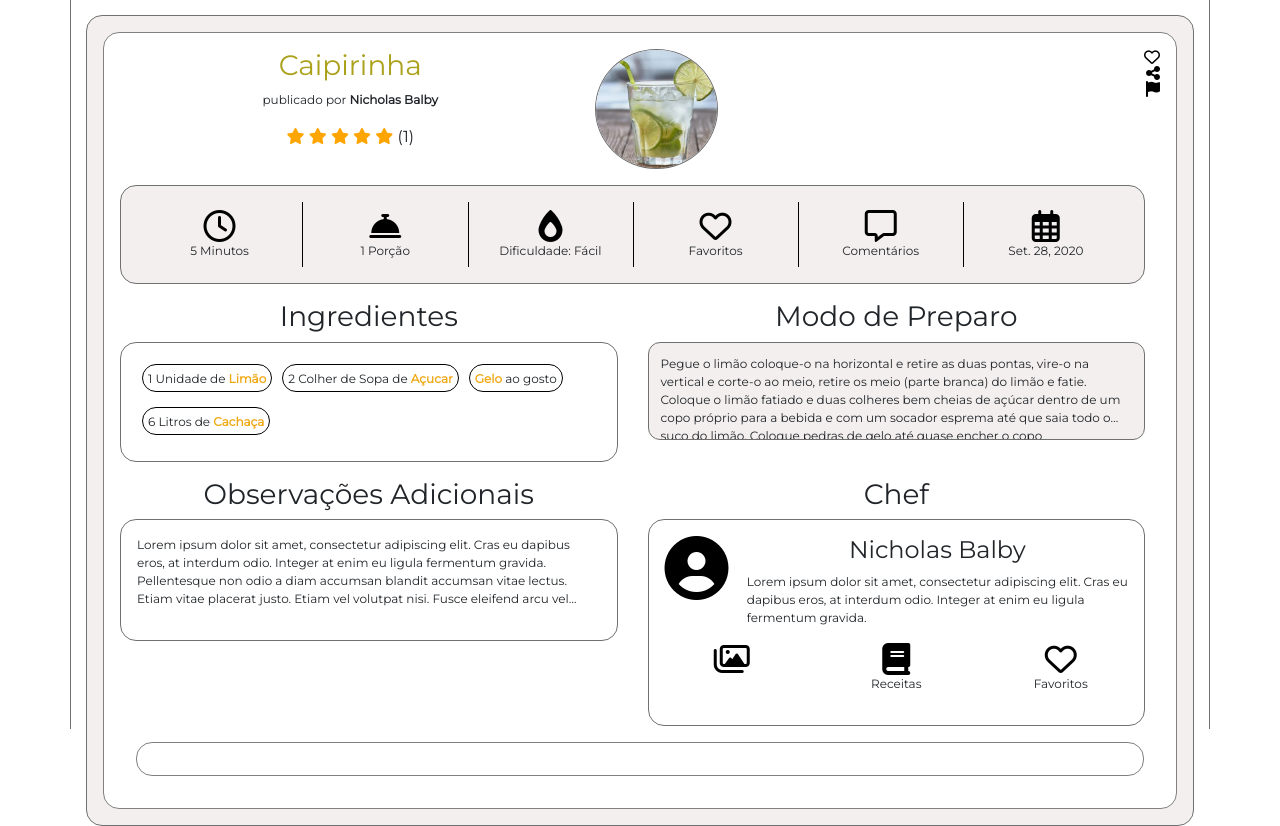
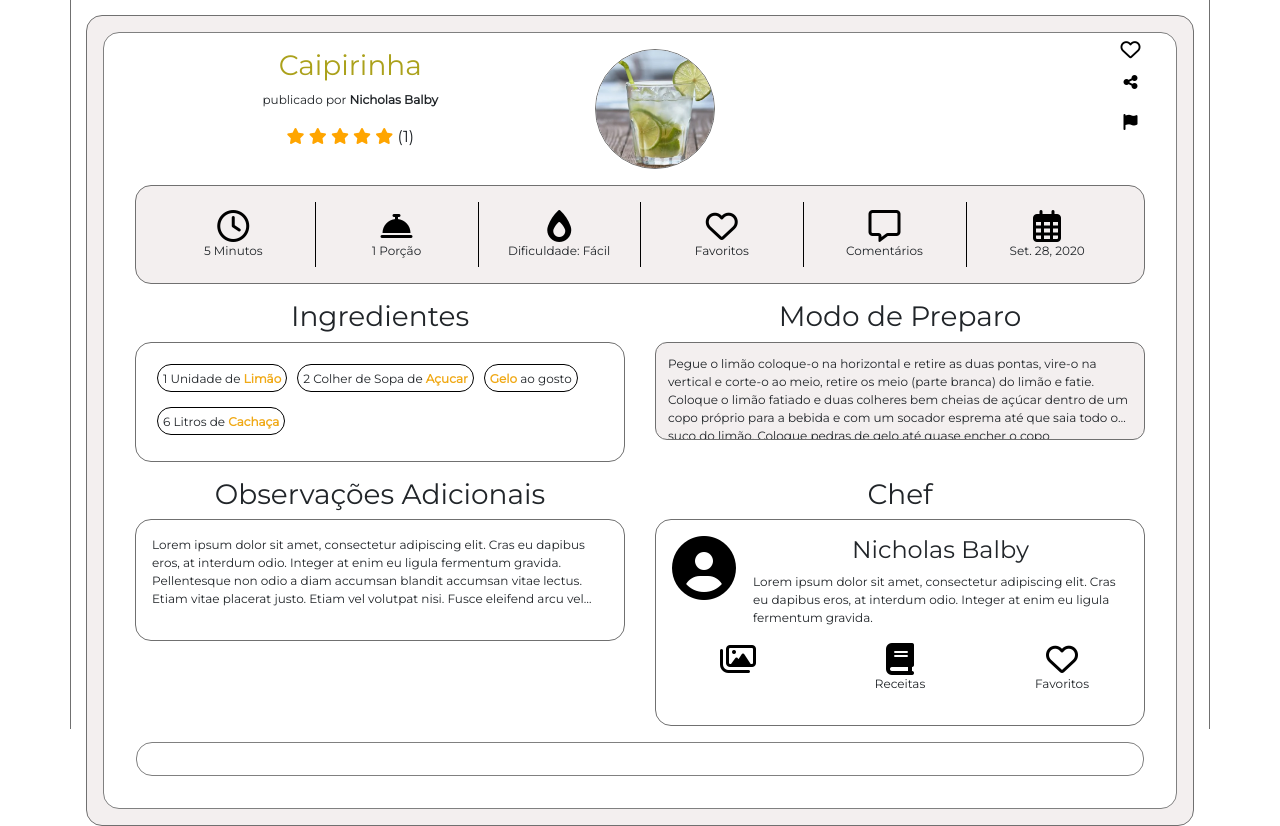
Before and after one commit to Tads98/CookIt, a Django app: page /caipirinha in a window 1280 px wide. Shown: the part 71-897 px from the top of the page. Run offline with Django 3.2, Linux system fonts and the light colour scheme; data comes from the database, SQL or seed files in the repository; some libraries are stand-ins or nearby versions.

Commit message:
Correções de icones em receita completa

```diff
--- a/core/static/custom/css/style.css
+++ b/core/static/custom/css/style.css
@@ -578,8 +578,11 @@ hr {
 }
 
 #opcoes-receita-completa {
-    text-align: right;
+    display: flex;
+    align-items: center;
+    flex-direction: column;
 }
+
 
 #icones-receita-completa {
     border: 1px solid #707070;
--- a/core/templates/receita/receita-completa.html
+++ b/core/templates/receita/receita-completa.html
@@ -17,20 +17,20 @@
                 <div id="thumbnails-receita-completa" class="col">
                     <div class="row">
                         {% if ingrediente.fotos %}
-                        <img class="receita-foto rounded-circle" style="width:25%" src="{{ ingrediente.fotos.url }}"
+                        <img class="receita-foto rounded-circle" style="max-width:800px" src="{{ ingrediente.fotos.url }}"
                             alt="{{ ingrediente.nome_receita }}"></img>
                         {% endif %}
                     </div>
                 </div>
                 <div id="opcoes-receita-completa" class="col-1">
-                    <a href=""><i class="far fa-heart"></i></a>
+                    <a href=""><i class="far fa-heart fa-lg"></i></a>
                     <br>
                     <a href=""><i class="fas fa-share-alt"></i></a>
                     <br>
                     <a href=""><i class="fas fa-flag"></i></a>
                 </div>
             </div>
-            <div class="col-sm">
+            <div class="col-md">
 
             <div class="row">
                 <div class="col mb-3">
```
